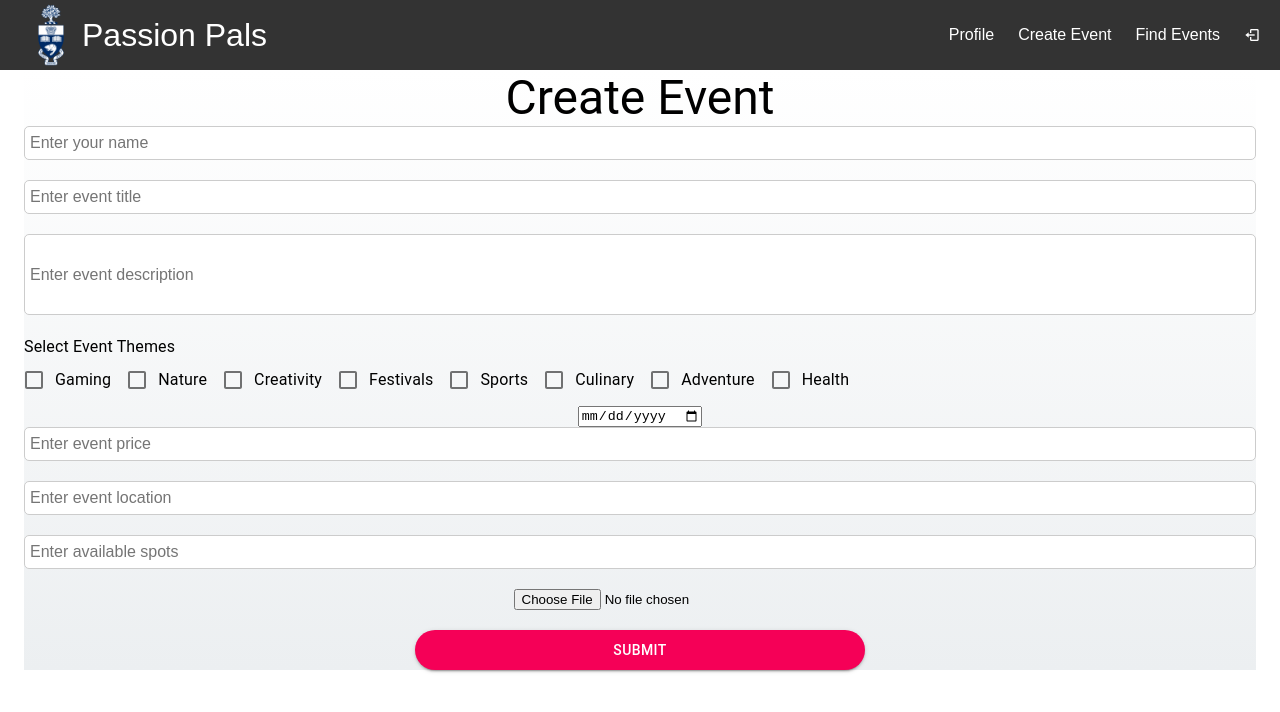
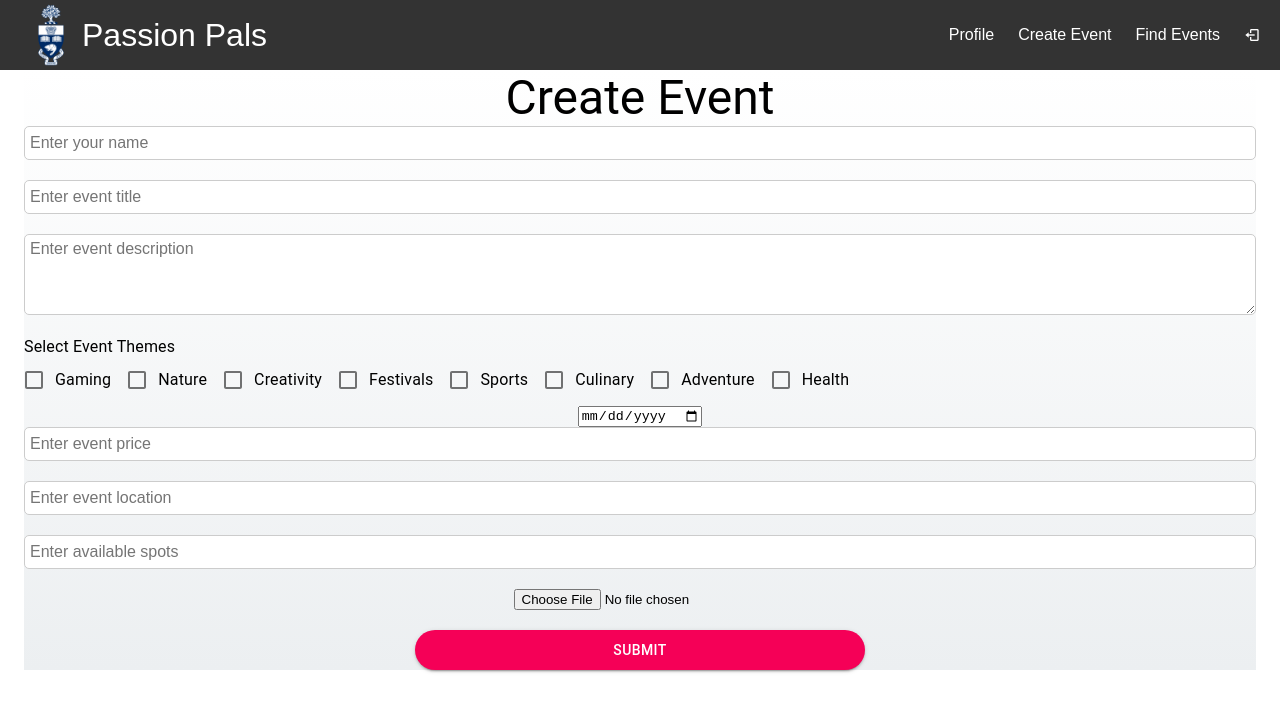
Before and after one commit to CSCC012023/final-project-s23-passion-pals, a React (Create React App) app in the folder client/: page /createEvent in a window 1280 px wide. Shown: the top 712 px of the page. Built offline with nearby package versions, Linux system fonts and the light colour scheme; a web font is replaced by a local one.

Commit message:
39-Fixed textfield styling for event description.

```diff
--- a/client/src/components/Form/Form.js
+++ b/client/src/components/Form/Form.js
@@ -139,7 +139,7 @@ const Form = () => {
           value={postData.eventName}
           onChange={(e) => setPostData({ ...postData, eventName: e.target.value })}
         />
-        <input
+        <textarea
           name="eventDescription"
           className="textarea"
           placeholder="Enter event description"
--- a/client/src/components/Form/FormStyles.css
+++ b/client/src/components/Form/FormStyles.css
@@ -53,6 +53,7 @@
     padding: 5px;
     font-size: 16px;
     margin-bottom: 20px;
+    font-family: Arial, sans-serif;
   }
 
   /* Additional styles for the textarea element */
```
